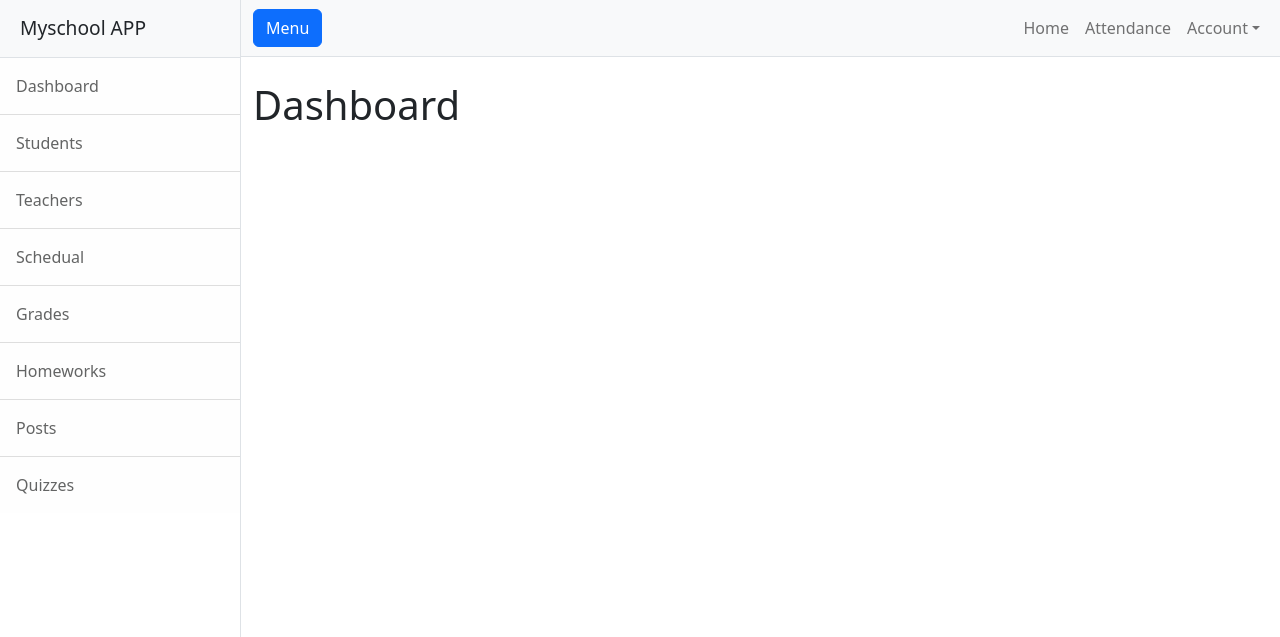
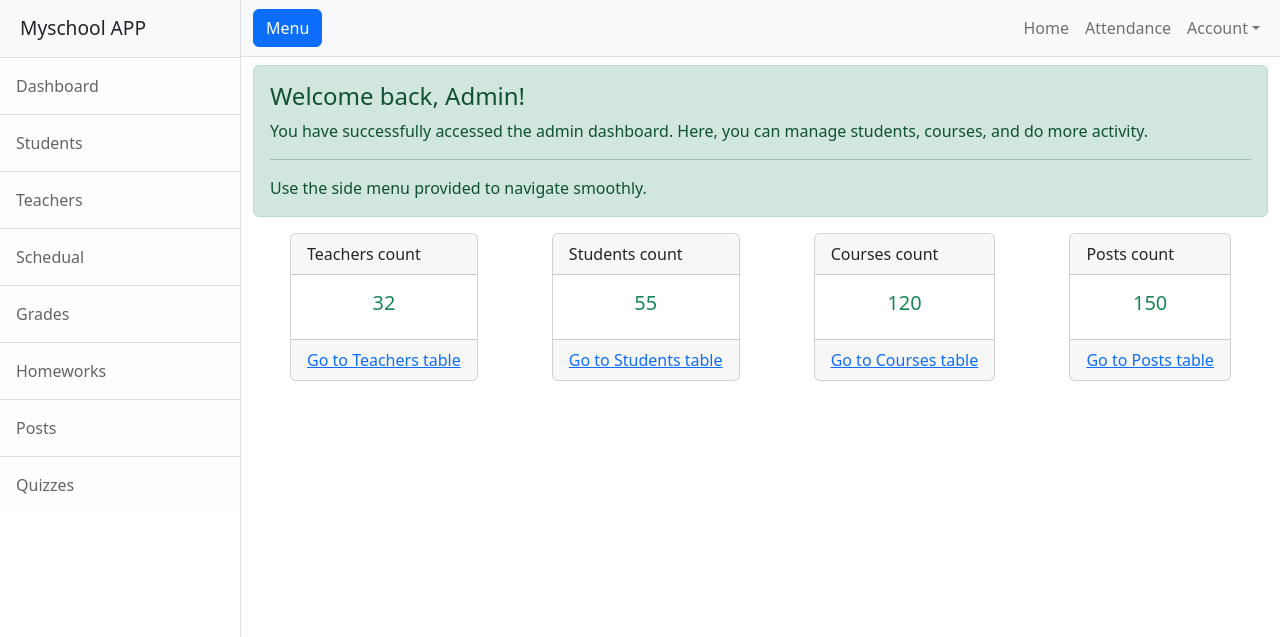
Before and after one commit to anasguellaf/myschool, a Flask app: page / in a window 1280 px wide. Shown: the top 637 px of the page. Run offline with Flask 3, Linux system fonts and the light colour scheme; some libraries are stand-ins or nearby versions.

Commit message:
creating dashboard and student page

```diff
--- a/app.py
+++ b/app.py
@@ -6,13 +6,17 @@ from flask import Flask, render_template
 app = Flask(__name__)
 
 
-# comment
 
 # creating the first route for index page
-@app.route("/")
-def index():
+@app.route("/", methods=['GET', 'POST'])
+def home():
     return render_template('index.html')
 
+
+# creating the student route
+@app.route("/student", methods=['GET', 'POST'])
+def student_list():
+    return render_template('student.html')
 
 
 
--- /dev/null
+++ b/templates/base.html
@@ -0,0 +1,68 @@
+<!DOCTYPE html>
+<html lang="en">
+    <head>
+        <meta charset="utf-8" />
+        <meta name="viewport" content="width=device-width, initial-scale=1, shrink-to-fit=no" />
+        <meta name="description" content="" />
+        <meta name="author" content="" />
+        <title>{% block title %} {% endblock title %}</title>
+        <!-- Favicon-->
+        <link rel="icon" type="image/x-icon" href="{{ url_for('static', filename='assets/favicon.ico') }}" />
+        <!-- Core theme CSS (includes Bootstrap)-->
+        <link href="{{ url_for('static', filename='css/styles.css') }}" rel="stylesheet" />
+        <link rel="stylesheet" href="https://cdn.jsdelivr.net/npm/bootstrap-icons@1.11.3/font/bootstrap-icons.min.css">
+    </head>
+    <body>
+
+        <div class="d-flex" id="wrapper">
+            <!-- Sidebar-->
+            <div class="border-end bg-white" id="sidebar-wrapper">
+                <div class="sidebar-heading border-bottom bg-light">Myschool APP</div>
+                <div class="list-group list-group-flush">
+                    <a class="list-group-item list-group-item-action list-group-item-light p-3" href="{{ url_for('home') }}">Dashboard</a>
+                    <a class="list-group-item list-group-item-action list-group-item-light p-3" href="{{  url_for('student_list') }}">Students</a>
+                    <a class="list-group-item list-group-item-action list-group-item-light p-3" href="#!">Teachers</a>
+                    <a class="list-group-item list-group-item-action list-group-item-light p-3" href="#!">Schedual</a>
+                    <a class="list-group-item list-group-item-action list-group-item-light p-3" href="#!">Grades</a>
+                    <a class="list-group-item list-group-item-action list-group-item-light p-3" href="#!">Homeworks</a>
+                    <a class="list-group-item list-group-item-action list-group-item-light p-3" href="#!">Posts</a>
+                    <a class="list-group-item list-group-item-action list-group-item-light p-3" href="#!">Quizzes</a>
+                </div>
+            </div>
+            <!-- Page content wrapper-->
+            <div id="page-content-wrapper">
+                <!-- Top navigation-->
+                <nav class="navbar navbar-expand-lg navbar-light bg-light border-bottom">
+                    <div class="container-fluid">
+                        <button class="btn btn-primary" id="sidebarToggle">Menu</button>
+                        <button class="navbar-toggler" type="button" data-bs-toggle="collapse" data-bs-target="#navbarSupportedContent" aria-controls="navbarSupportedContent" aria-expanded="false" aria-label="Toggle navigation"><span class="navbar-toggler-icon"></span></button>
+                        <div class="collapse navbar-collapse" id="navbarSupportedContent">
+                            <ul class="navbar-nav ms-auto mt-2 mt-lg-0">
+                                <li class="nav-item active"><a class="nav-link" href="#!">Home</a></li>
+                                <li class="nav-item"><a class="nav-link" href="#!">Attendance</a></li>
+                                <li class="nav-item dropdown">
+                                    <a class="nav-link dropdown-toggle" id="navbarDropdown" href="#" role="button" data-bs-toggle="dropdown" aria-haspopup="true" aria-expanded="false">Account</a>
+                                    <div class="dropdown-menu dropdown-menu-end" aria-labelledby="navbarDropdown">
+                                        <a class="dropdown-item" href="#!">Admin</a>
+                                        <a class="dropdown-item" href="#!">Messages</a>
+                                        <div class="dropdown-divider"></div>
+                                        <a class="dropdown-item" href="#!">Settings</a>
+                                    </div>
+                                </li>
+                            </ul>
+                        </div>
+                    </div>
+                </nav>
+                <!-- Page content-->
+                <div class="container-fluid">
+                    {% block content %}{% endblock content %}
+                   <!-- Page content goes here -->
+                </div>
+            </div>
+        </div>
+        <!-- Bootstrap core JS-->
+        <script src="https://cdn.jsdelivr.net/npm/bootstrap@5.2.3/dist/js/bootstrap.bundle.min.js"></script>
+        <!-- Core theme JS-->
+        <script src="{{ url_for('static', filename='js/scripts.js') }}"></script>
+    </body>
+</html>
--- a/templates/index.html
+++ b/templates/index.html
@@ -1,67 +1,59 @@
-<!DOCTYPE html>
-<html lang="en">
-    <head>
-        <meta charset="utf-8" />
-        <meta name="viewport" content="width=device-width, initial-scale=1, shrink-to-fit=no" />
-        <meta name="description" content="" />
-        <meta name="author" content="" />
-        <title>Myschool - Your school managment system</title>
-        <!-- Favicon-->
-        <link rel="icon" type="image/x-icon" href="{{ url_for('static', filename='assets/favicon.ico') }}" />
-        <!-- Core theme CSS (includes Bootstrap)-->
-        <link href="{{ url_for('static', filename='css/styles.css') }}" rel="stylesheet" />
-    </head>
-    <body>
+{% extends "base.html" %}
+{% block title %}Myshool - Homepage{% endblock title %}
 
-        <div class="d-flex" id="wrapper">
-            <!-- Sidebar-->
-            <div class="border-end bg-white" id="sidebar-wrapper">
-                <div class="sidebar-heading border-bottom bg-light">Myschool APP</div>
-                <div class="list-group list-group-flush">
-                    <a class="list-group-item list-group-item-action list-group-item-light p-3" href="#!">Dashboard</a>
-                    <a class="list-group-item list-group-item-action list-group-item-light p-3" href="#!">Students</a>
-                    <a class="list-group-item list-group-item-action list-group-item-light p-3" href="#!">Teachers</a>
-                    <a class="list-group-item list-group-item-action list-group-item-light p-3" href="#!">Schedual</a>
-                    <a class="list-group-item list-group-item-action list-group-item-light p-3" href="#!">Grades</a>
-                    <a class="list-group-item list-group-item-action list-group-item-light p-3" href="#!">Homeworks</a>
-                    <a class="list-group-item list-group-item-action list-group-item-light p-3" href="#!">Posts</a>
-                    <a class="list-group-item list-group-item-action list-group-item-light p-3" href="#!">Quizzes</a>
-                </div>
+{% block content %}
+
+<div class="alert alert-success mt-2" role="alert">
+    <h4 class="alert-heading">Welcome back, Admin!</h4>
+    <p>You have successfully accessed the admin dashboard. Here, you can manage students, courses, and do more activity.</p>
+    <hr>
+    <p class="mb-0">Use the side menu provided to navigate smoothly.</p>
+</div>
+
+<div class="d-md-flex justify-content-around">
+    <!-- Card 1-->
+    <div class="card mb-3">
+        <div class="card-header">Teachers count</div>
+        <div class="card-body text-center text-success">
+            <h5 class="card-title">32</h5>
+        </div>
+        <div class="card-footer">
+            <a href="#" class="card-link">Go to Teachers table</a>
+        </div>
+    </div>
+
+    <!-- Card 2-->
+    <div class="card mb-3">
+        <div class="card-header">Students count</div>
+        <div class="card-body text-center text-success">
+            <h5 class="card-title">55</h5>
+        </div>
+        <div class="card-footer">
+            <a href="#" class="card-link">Go to Students table</a>
+        </div>
+    </div>
+
+    <!-- Card 3-->
+    <div class="card mb-3">
+        <div class="card-header">Courses count</div>
+        <div class="card-body text-center text-success">
+            <h5 class="card-title">120</h5>
+        </div>
+        <div class="card-footer">
+            <a href="#" class="card-link">Go to Courses table</a>
+        </div>
+    </div>
+
+        <!-- Card 3-->
+        <div class="card mb-3">
+            <div class="card-header">Posts count</div>
+            <div class="card-body text-center text-success">
+                <h5 class="card-title">150</h5>
             </div>
-            <!-- Page content wrapper-->
-            <div id="page-content-wrapper">
-                <!-- Top navigation-->
-                <nav class="navbar navbar-expand-lg navbar-light bg-light border-bottom">
-                    <div class="container-fluid">
-                        <button class="btn btn-primary" id="sidebarToggle">Menu</button>
-                        <button class="navbar-toggler" type="button" data-bs-toggle="collapse" data-bs-target="#navbarSupportedContent" aria-controls="navbarSupportedContent" aria-expanded="false" aria-label="Toggle navigation"><span class="navbar-toggler-icon"></span></button>
-                        <div class="collapse navbar-collapse" id="navbarSupportedContent">
-                            <ul class="navbar-nav ms-auto mt-2 mt-lg-0">
-                                <li class="nav-item active"><a class="nav-link" href="#!">Home</a></li>
-                                <li class="nav-item"><a class="nav-link" href="#!">Attendance</a></li>
-                                <li class="nav-item dropdown">
-                                    <a class="nav-link dropdown-toggle" id="navbarDropdown" href="#" role="button" data-bs-toggle="dropdown" aria-haspopup="true" aria-expanded="false">Account</a>
-                                    <div class="dropdown-menu dropdown-menu-end" aria-labelledby="navbarDropdown">
-                                        <a class="dropdown-item" href="#!">Admin</a>
-                                        <a class="dropdown-item" href="#!">Messages</a>
-                                        <div class="dropdown-divider"></div>
-                                        <a class="dropdown-item" href="#!">Settings</a>
-                                    </div>
-                                </li>
-                            </ul>
-                        </div>
-                    </div>
-                </nav>
-                <!-- Page content-->
-                <div class="container-fluid">
-                    <h1 class="mt-4">Dashboard</h1>
-                   <!-- Page content goes here -->
-                </div>
+            <div class="card-footer">
+                <a href="#" class="card-link">Go to Posts table</a>
             </div>
         </div>
-        <!-- Bootstrap core JS-->
-        <script src="https://cdn.jsdelivr.net/npm/bootstrap@5.2.3/dist/js/bootstrap.bundle.min.js"></script>
-        <!-- Core theme JS-->
-        <script src="{{ url_for('static', filename='js/scripts.js') }}"></script>
-    </body>
-</html>
+
+</div>
+{% endblock content %}
```
Also changed, not shown: templates/student.html (added, +43 -0 lines).
